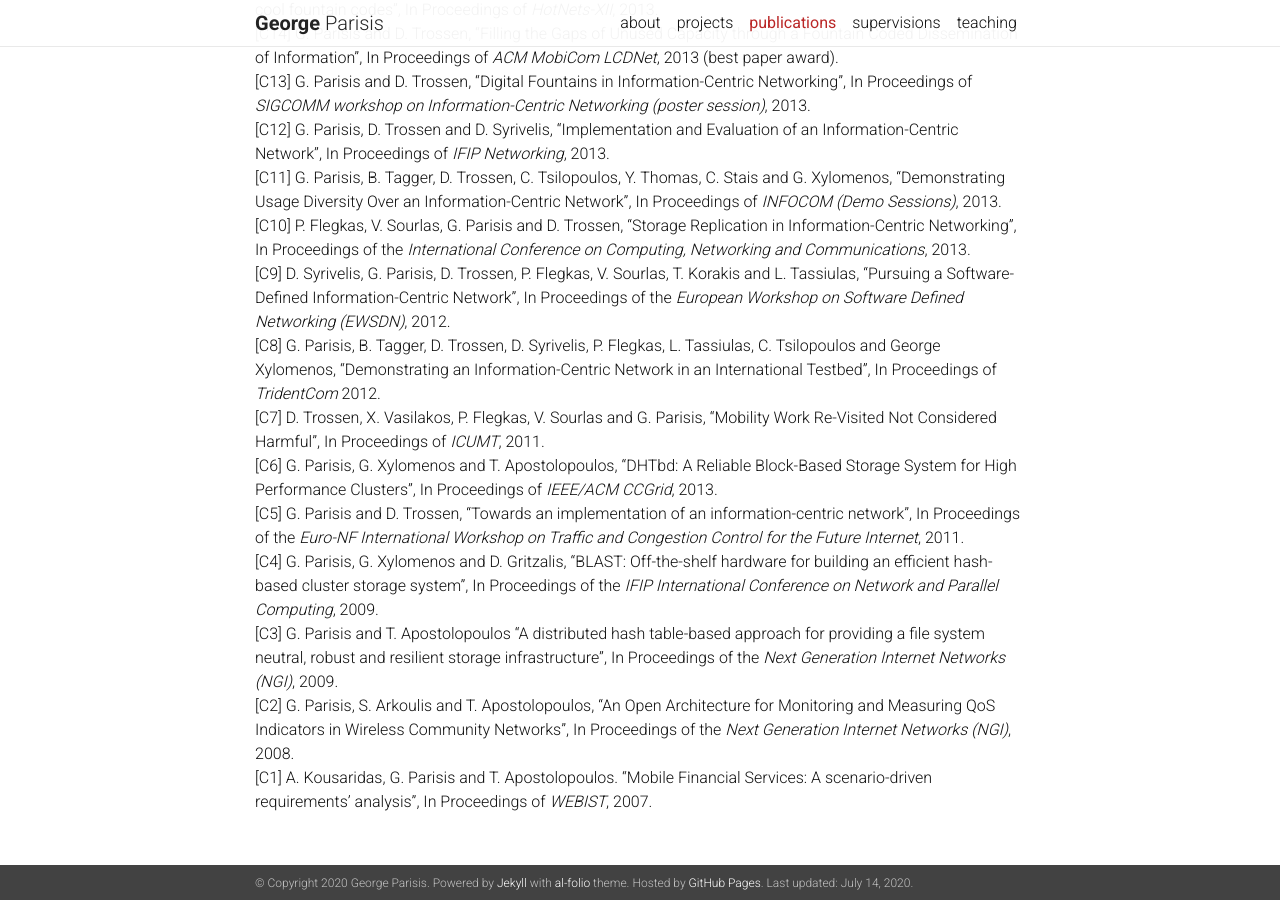
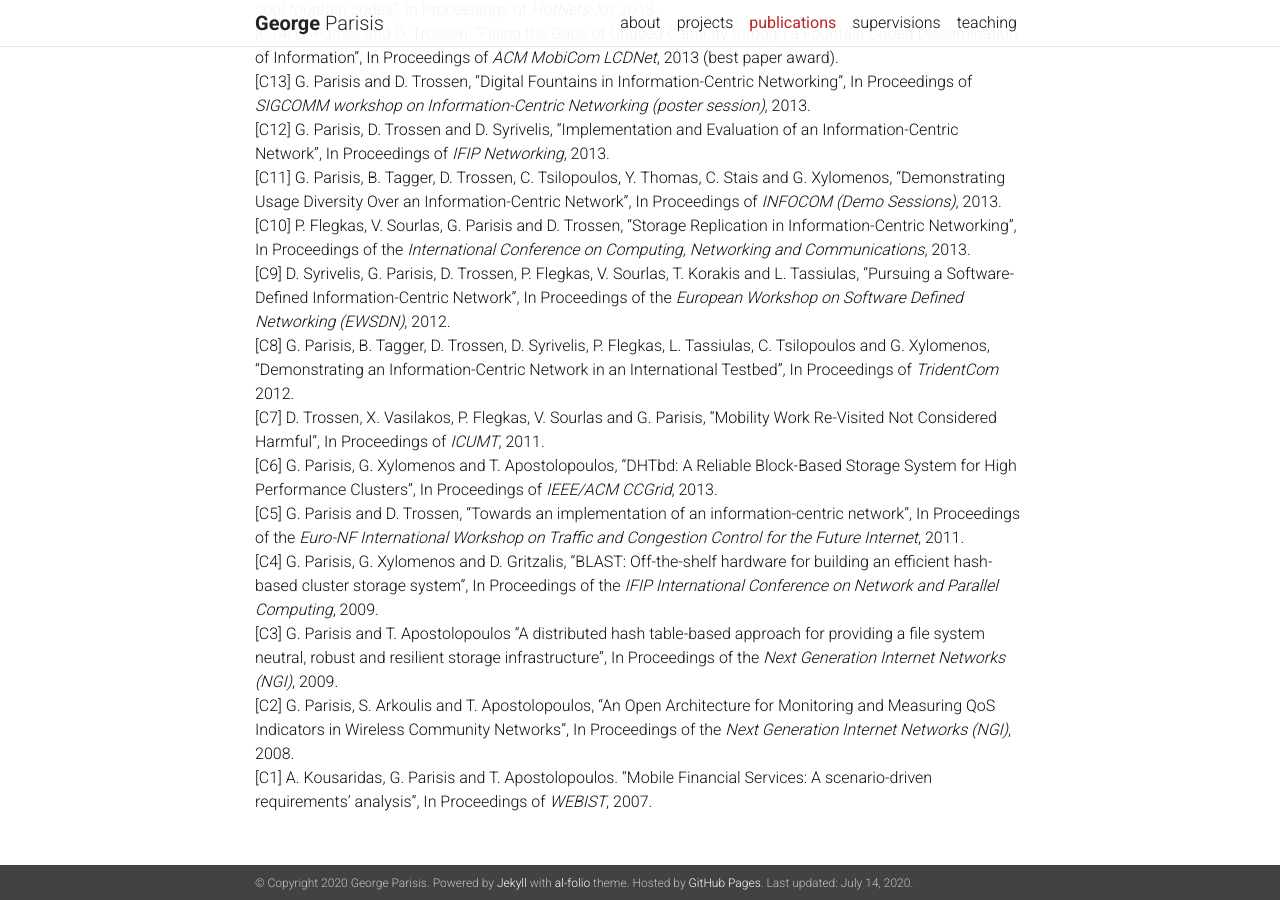
Before and after one commit to georgeparisis/georgeparisis.github.io, a Jekyll site: the page built from _pages/publications.md, in a window 1280 px wide and 900 px high, scrolled down 1676 px. Built offline with Jekyll 4.4.1, drawn with Linux system fonts in a browser that asks for light colours; nearby versions of some CDN libraries; a style sheet for code colours, icons or effects is not loaded; some of the changed text lies outside the part shown.

Commit message:
minor update in pubs

```diff
--- a/_pages/publications.md
+++ b/_pages/publications.md
@@ -76,7 +76,7 @@ nav: true
 <br>
 [C9] D. Syrivelis, G. Parisis, D. Trossen, P. Flegkas, V. Sourlas, T. Korakis and L. Tassiulas, "Pursuing a Software-Defined Information-Centric Network", In Proceedings of the *European Workshop on Software Defined Networking (EWSDN)*, 2012.
 <br>
-[C8] G. Parisis, B. Tagger, D. Trossen, D. Syrivelis, P. Flegkas, L. Tassiulas, C. Tsilopoulos and George Xylomenos, "Demonstrating an Information-Centric Network in an International Testbed", In Proceedings of *TridentCom* 2012.
+[C8] G. Parisis, B. Tagger, D. Trossen, D. Syrivelis, P. Flegkas, L. Tassiulas, C. Tsilopoulos and G. Xylomenos, "Demonstrating an Information-Centric Network in an International Testbed", In Proceedings of *TridentCom* 2012.
 <br>
 [C7] D. Trossen, X. Vasilakos, P. Flegkas, V. Sourlas and G. Parisis, "Mobility Work Re-Visited Not Considered Harmful", In Proceedings of *ICUMT*, 2011.
 <br>
```
Also changed, not shown: other parts of _pages/publications.md (+1 -1 lines).
